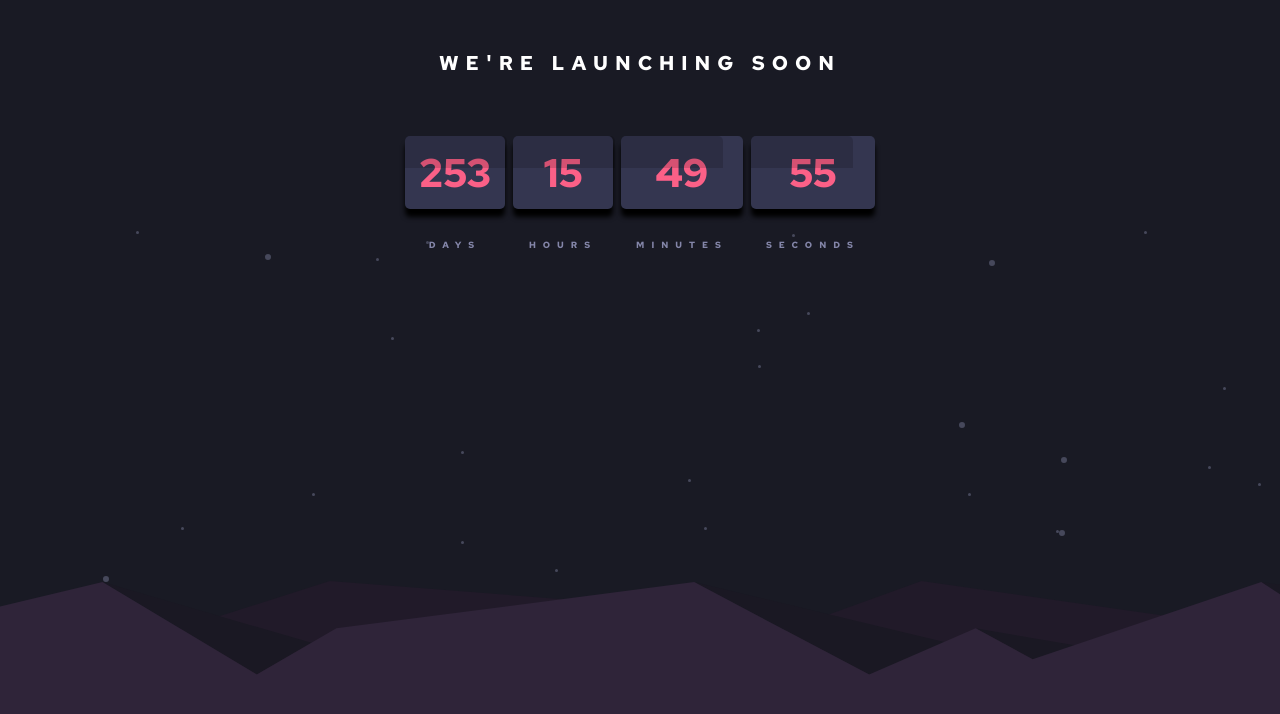
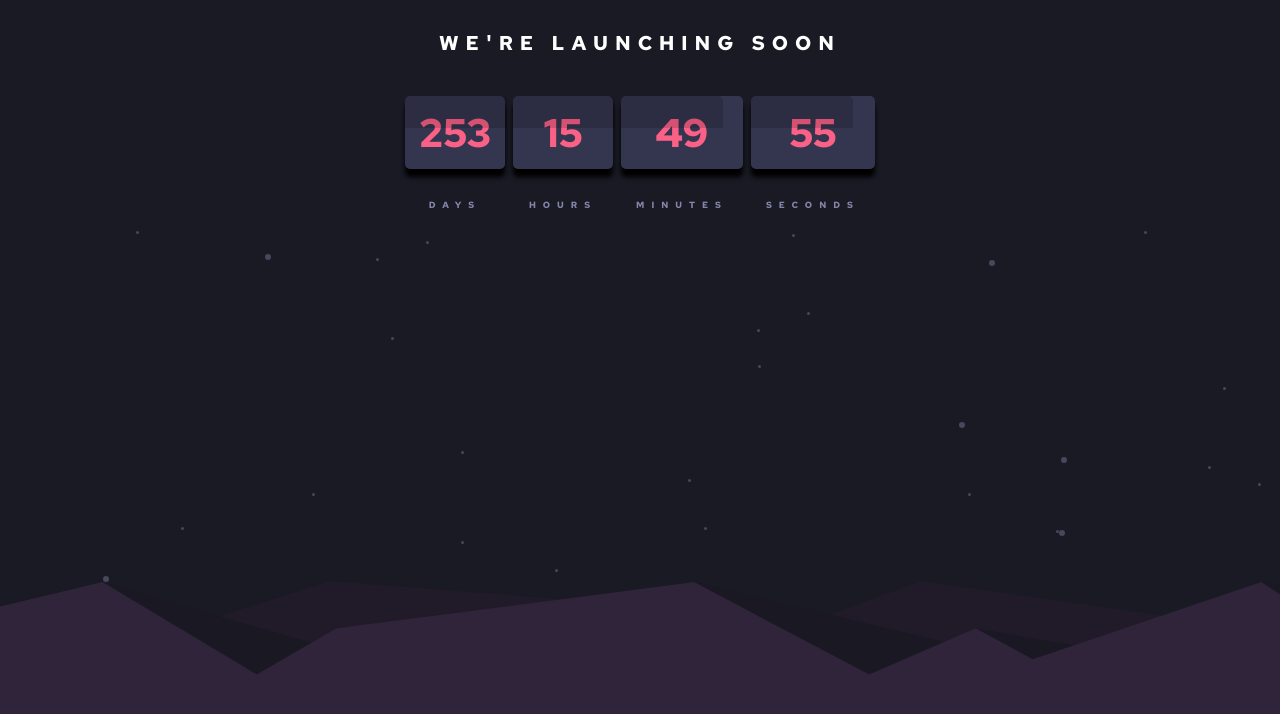
Before and after one commit to jopms/launch-countdown-timer, a plain HTML site: page index.html in a window 1280 px wide. Shown: the top 714 px of the page. Drawn offline with Linux system fonts and the light colour scheme.

```diff
--- a/style.css
+++ b/style.css
@@ -520,7 +520,7 @@ h2{
     @media screen and (orientation:landscape) and  (min-width: 750px){
         .header{
             font-size: 10px;
-            padding: 50px 180px 60px;
+            padding: 30px 180px 40px;
         }
 
         .number{
```
